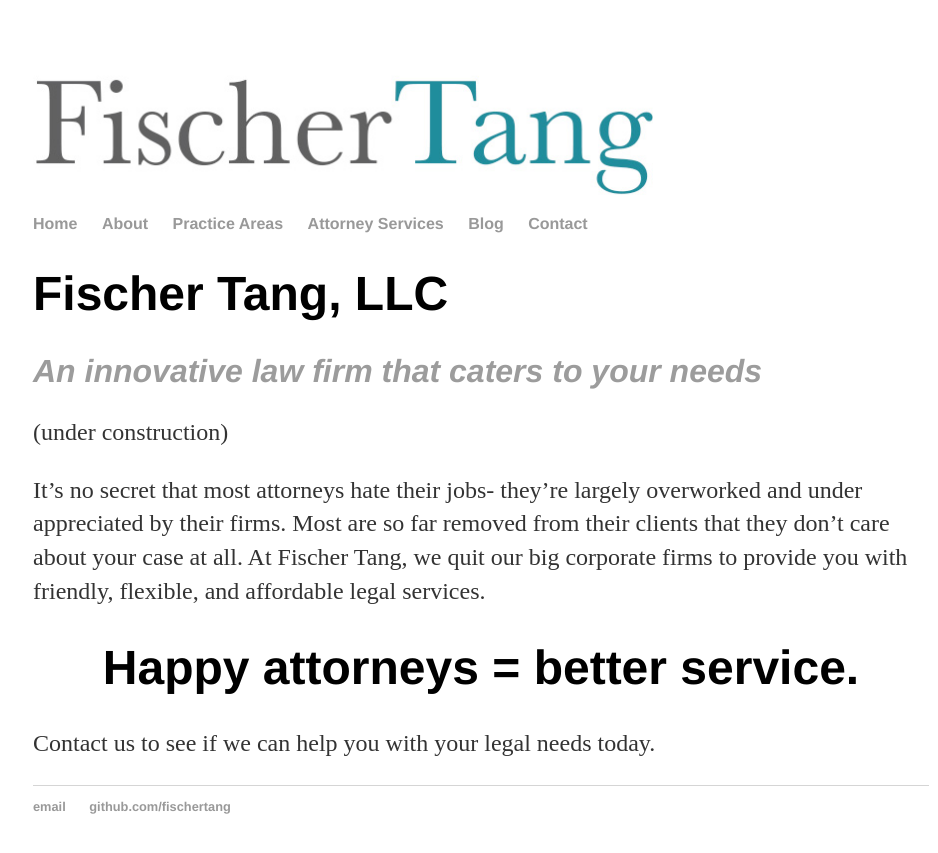
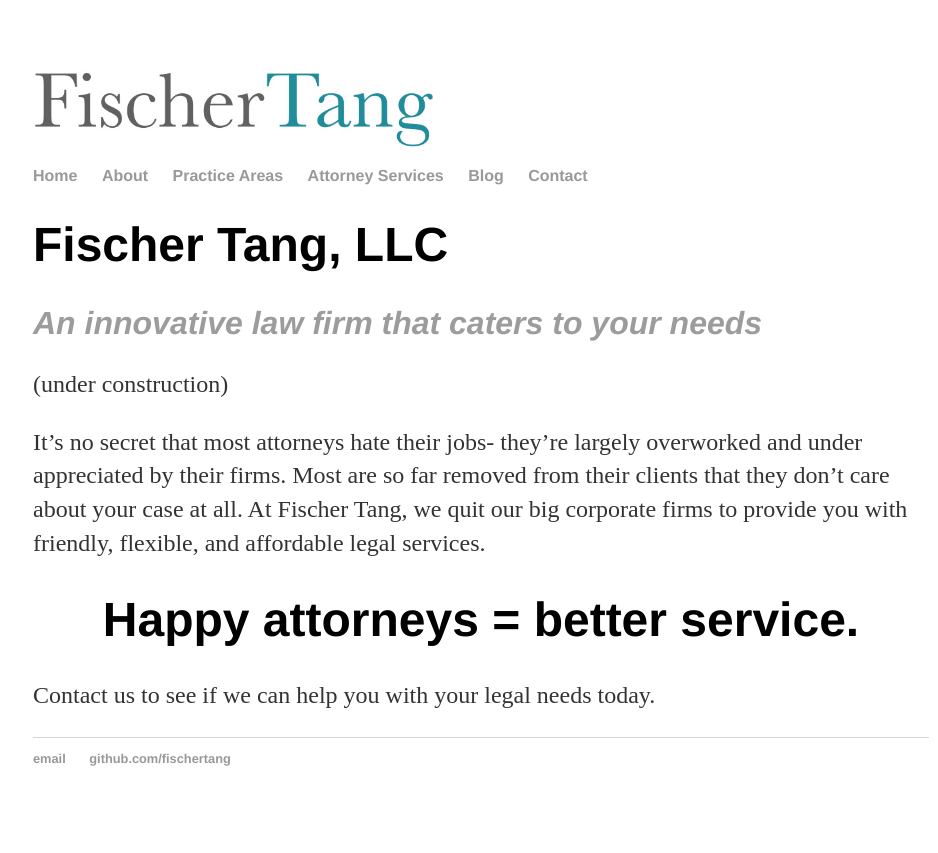
Before and after one commit to fischertang/fischertang.github.io, a Jekyll site: the page built from index.html, in a window 1280 px wide. Shown: the top 853 px of the page, without its empty margins (159-1097 px from the left). Built offline with Jekyll 4.4.1, drawn with Linux system fonts in a browser that asks for light colours.

Commit message:
Update default.html

```diff
--- a/_layouts/default.html
+++ b/_layouts/default.html
@@ -6,7 +6,7 @@
 			<link rel="stylesheet" type="text/css" href="/css/main.css">
 		</head>
 		<body>
-			<img src="http://fischertang.github.io/images/ftlogo.jpg" width=620>
+			<img src="http://fischertang.github.io/images/ftlogo.jpg" width=400>
 			<nav>
 	    		<ul>
 	        		<li><a href="/">Home</a></li>
```
